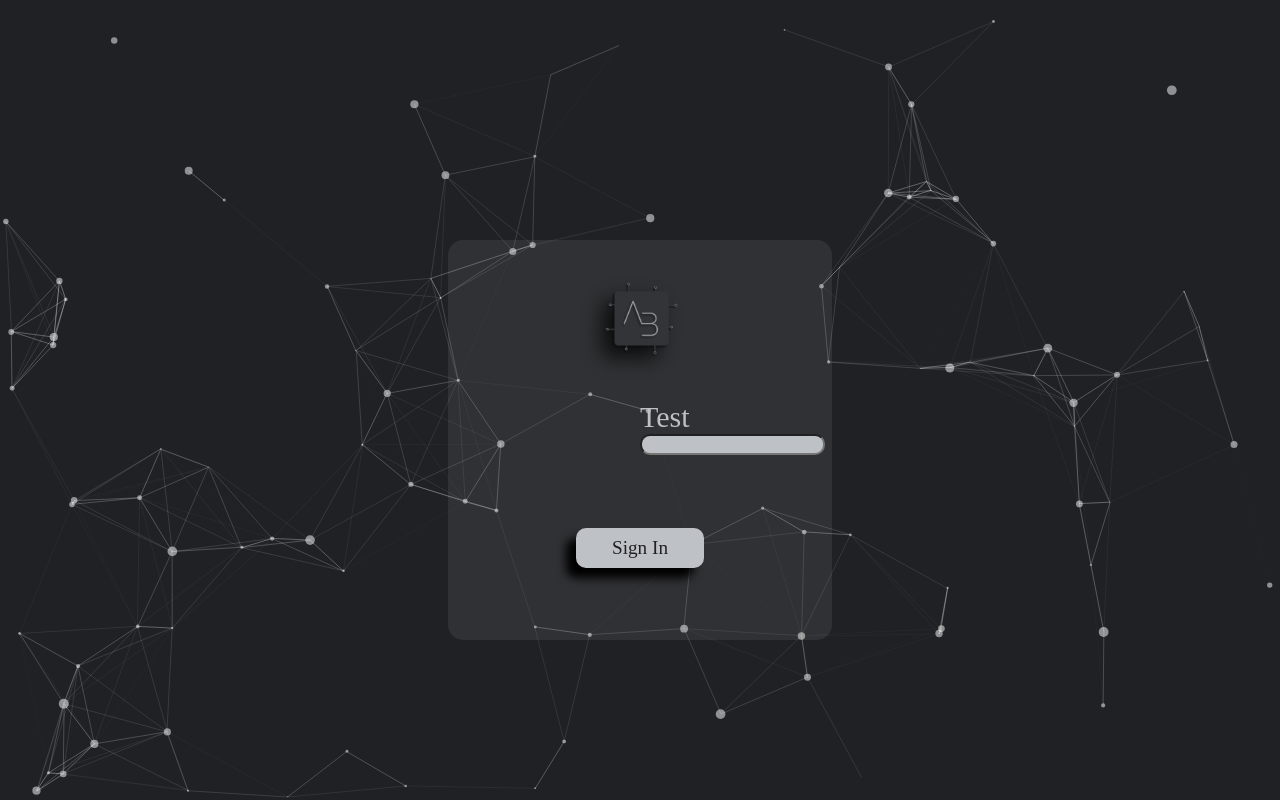
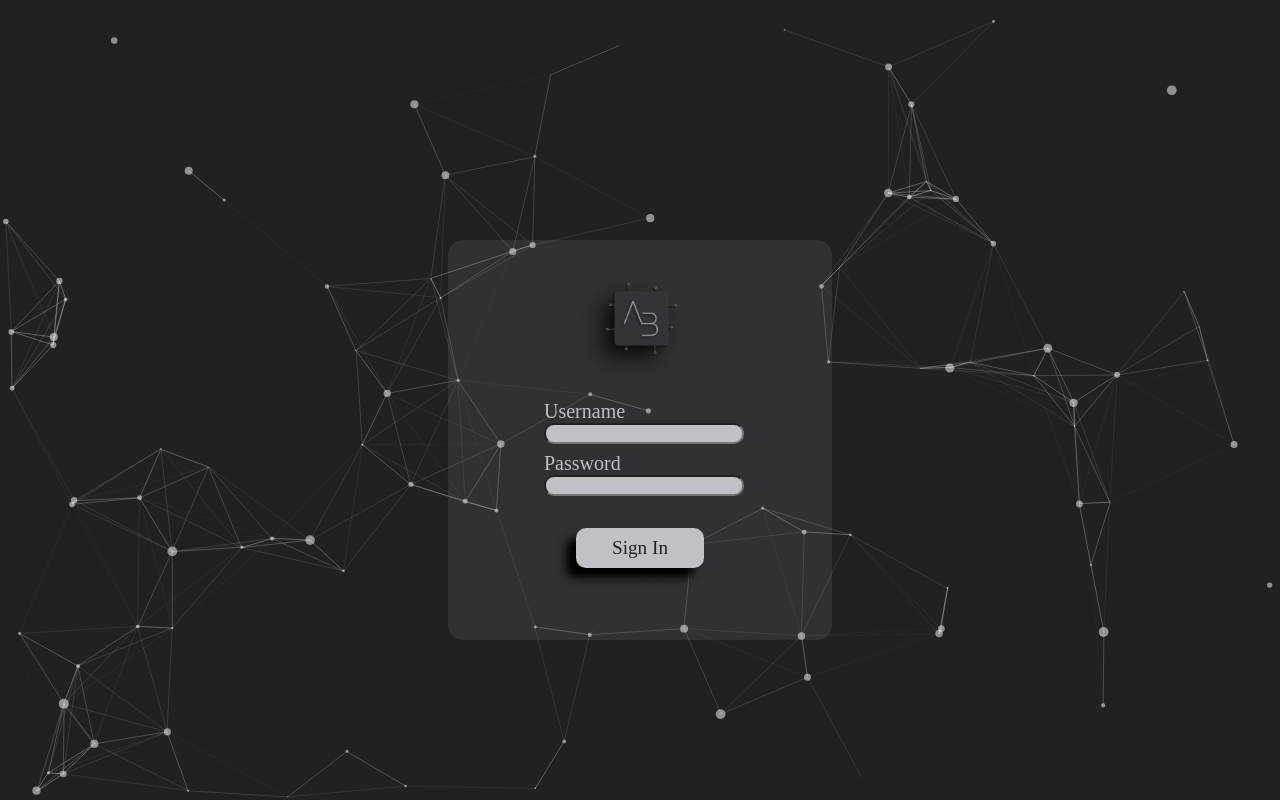
Before and after one commit to A-Basra/DjangoWebsite, a Django app: page /login/ in a window 1280 px wide. Run offline with Django 4.2, Linux system fonts and the light colour scheme.

Commit message:
login page and code refactor
CSS refactored to %

```diff
--- a/MySite/main/static/css/login.css
+++ b/MySite/main/static/css/login.css
@@ -282,18 +282,21 @@ form {
     position: absolute;
     top: 40%;
     left: 50%;
+    width: 100%;
+    margin-left: -25%;
 }
 
 input {
     background-color: #bec1c5;
+    width: 50%;
     border-radius: 10px;
     display: block;
     margin-bottom: 2%;
+    left: 50%;
 }
 
 label {
-    display: block;
     font-family: Adoring;
-    font-size: 30px;
+    font-size: 20px;
     color: rgba(190, 193, 197, 1)
 }
--- a/MySite/main/templates/registration/login.html
+++ b/MySite/main/templates/registration/login.html
@@ -15,7 +15,9 @@
   <div class ="loginBG">
     <a href="{% url 'Landing' %}" ><img class="logo" src="{% static 'assets/Icon.png'%}" alt="Logo"/></a>
     <form>
-      <label>Test<label>
+      <label>Username<label>
+      <input></input>
+      <label>Password<label>
       <input></input>
     </form>
     <button class="signInLogin base-button">Sign In</button>
```
